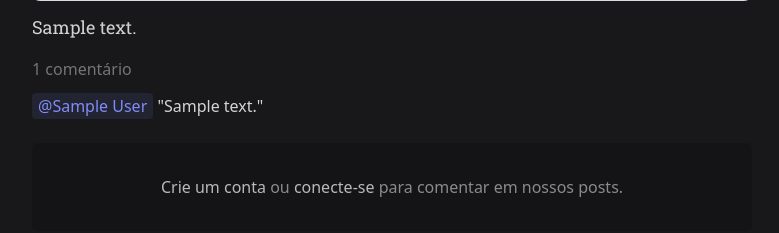
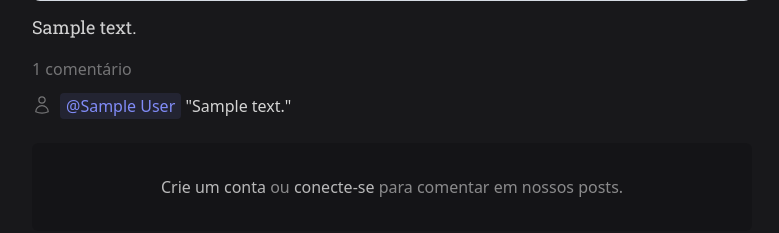
Before and after one commit to Ghriphos/projetoSMRRS-blog, a Flask app: template templates/post.jinja in a window 1280 px wide. Shown: the part 567-800 px from the top of the page, without its empty margins (248-1027 px from the left). Run offline with Flask 2, Linux system fonts and the light colour scheme; the template is opened without the code that fills it: most values are stand-ins (such as "Sample title", 1, 10 or a date in 2020); grey boxes marked "Sample" are stand-in pictures; some libraries are stand-ins or nearby versions.

Commit message:
Adicionar ícone de usuário ao lado de comentários

```diff
--- a/templates/post.jinja
+++ b/templates/post.jinja
@@ -32,11 +32,11 @@
     {% for comment in comments %}
     <div class="my-3">
         <div class="flex gap-2 items-start">
-            {# <svg xmlns="http://www.w3.org/2000/svg" fill="none" viewBox="0 0 24 24" stroke-width="1.5"
+            <svg xmlns="http://www.w3.org/2000/svg" fill="none" viewBox="0 0 24 24" stroke-width="1.5"
                 stroke="currentColor" class="mt-0.5 w-5 h-5">
                 <path stroke-linecap="round" stroke-linejoin="round"
                     d="M15.75 6a3.75 3.75 0 11-7.5 0 3.75 3.75 0 017.5 0zM4.501 20.118a7.5 7.5 0 0114.998 0A17.933 17.933 0 0112 21.75c-2.676 0-5.216-.584-7.499-1.632z" />
-            </svg> #}
+            </svg>
 
             <div>
                 <div class="inline-block font-medium px-1.5 py-px bg-indigo-400/10 rounded text-indigo-400">@{{
```
